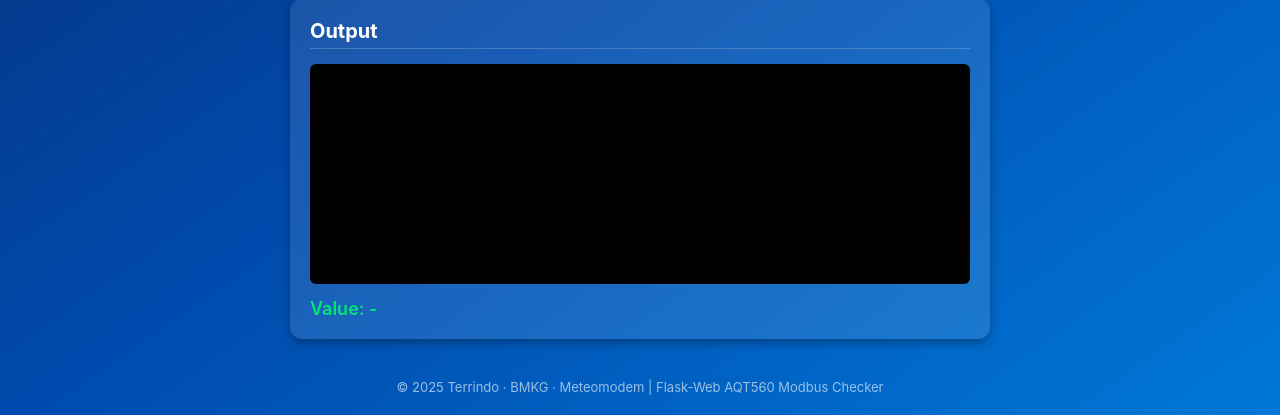
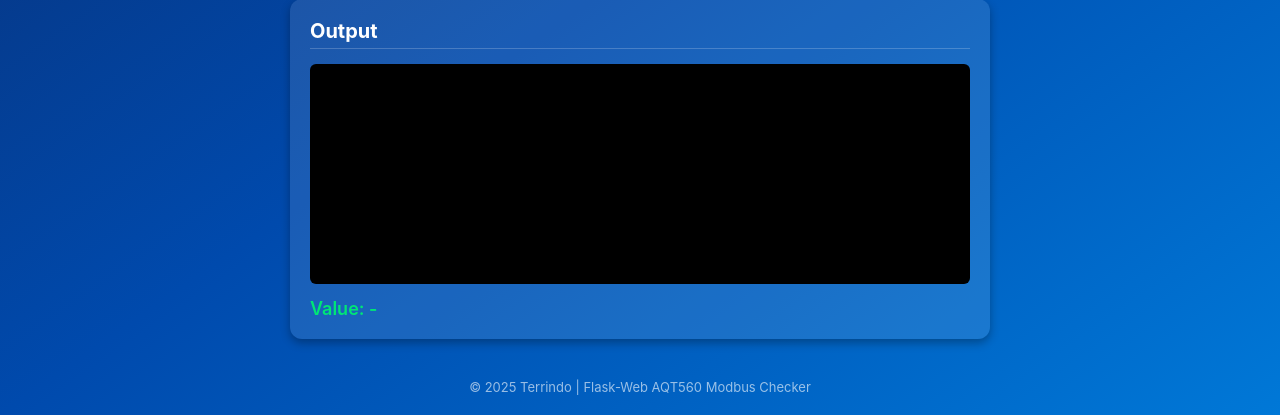
Before and after one commit to nandamiftahul/aqtmodbus, a Flask app: page / in a window 1280 px wide. Shown: the part 478-893 px from the top of the page. Run offline with Flask 3, Linux system fonts and the light colour scheme.

Commit message:
Remove BMKG from footer text

```diff
--- a/templates/index.html
+++ b/templates/index.html
@@ -147,7 +147,7 @@
   </div>
 
   <footer>
-    © 2025 Terrindo · BMKG · Meteomodem | Flask-Web AQT560 Modbus Checker
+    © 2025 Terrindo | Flask-Web AQT560 Modbus Checker
   </footer>
 
   <script>
```
